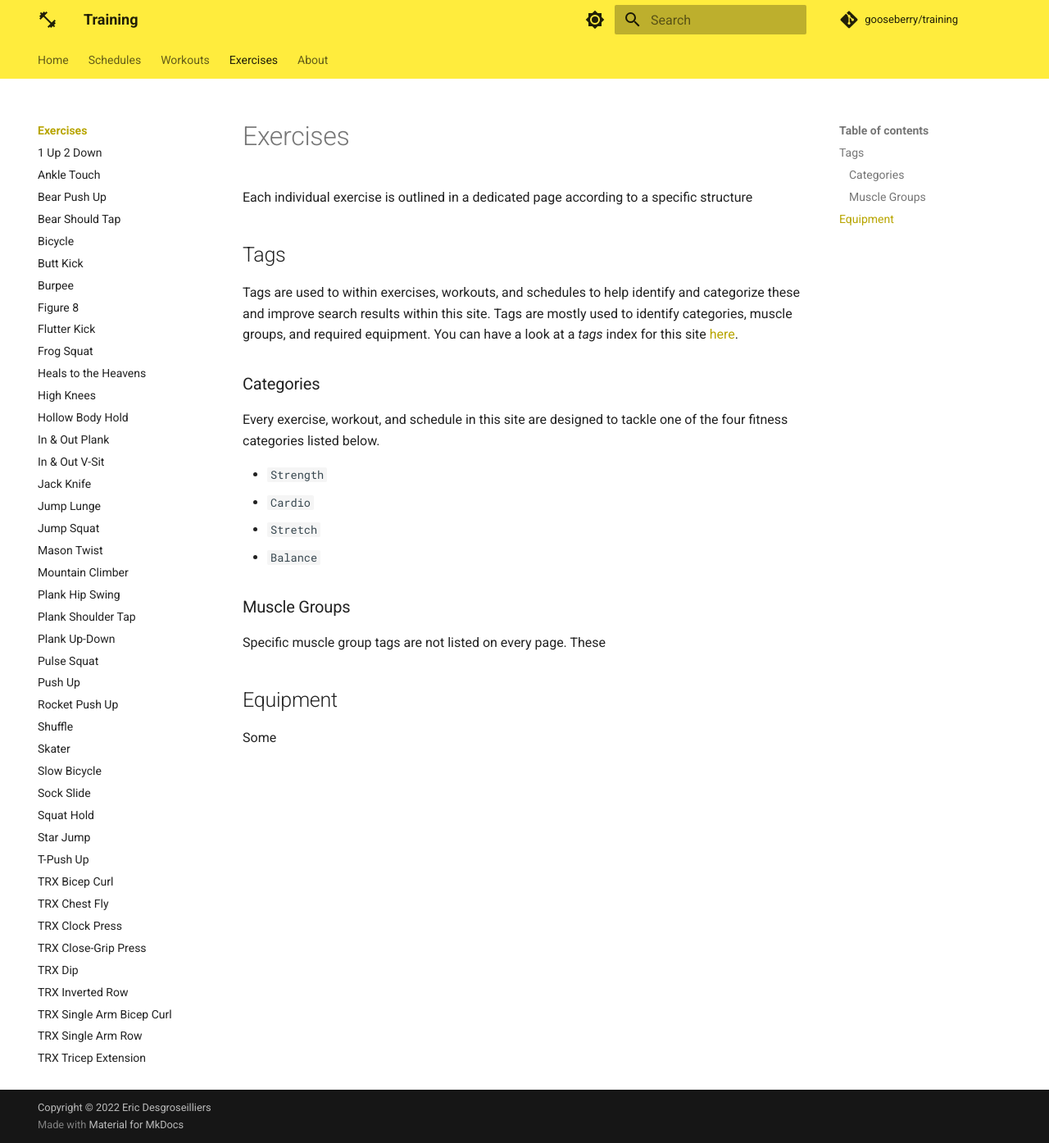
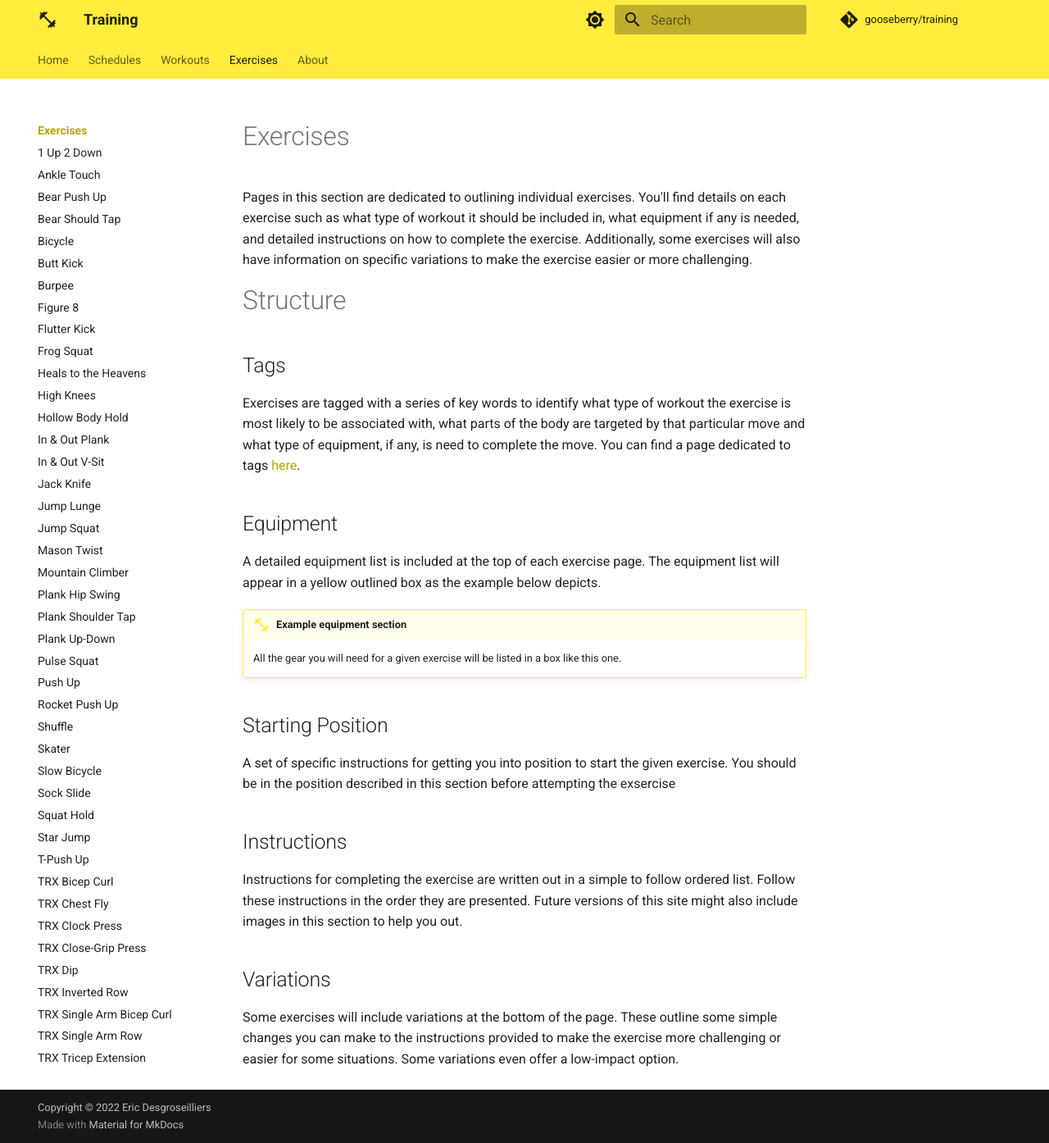
Before and after one commit to gooseberry/training, an MkDocs documentation site: the page built from docs/exercises/index.md, in a window 1280 px wide and 1394 px high. Shown: the whole window at 82% size. Built offline with MkDocs 1.6.1 and Material for MkDocs 9.7.7, drawn with Linux system fonts in a browser that asks for light colours; comment, search, counter and statistics services are not loaded.

Commit message:
update exercise page

```diff
--- a/docs/exercises/index.md
+++ b/docs/exercises/index.md
@@ -1,25 +1,29 @@
 # Exercises
 
-Each individual exercise is outlined in a dedicated page according to a specific structure
+Pages in this section are dedicated to outlining individual exercises.  You'll find details on each exercise such as what type of workout it should be included in, what equipment if any is needed, and detailed instructions on how to complete the exercise.  Additionally, some exercises will also have information on specific variations to make the exercise easier or more challenging.
+
+# Structure
 
 ## Tags
 
-Tags are used to within exercises, workouts, and schedules to help identify and categorize these and improve search results within this site.  Tags are mostly used to identify categories, muscle groups, and required equipment.  You can have a look at a _tags_ index for this site [here](../about/tags.md).
-
-### Categories
-
-Every exercise, workout, and schedule in this site are designed to tackle one of the four fitness categories listed below.
-
-* `Strength`
-* `Cardio`
-* `Stretch`
-* `Balance`
-
-### Muscle Groups
-
-Specific muscle group tags are not listed on every page.  These
-
+Exercises are tagged with a series of key words to identify what type of workout the exercise is most likely to be associated with, what parts of the body are targeted by that particular move and what type of equipment, if any, is need to complete the move. You can find a page dedicated to tags [here](../about/tags.md).
 
 ## Equipment
 
-Some
+A detailed equipment list is included at the top of each exercise page.  The equipment list will appear in a yellow outlined box as the example below depicts.
+
+!!! equipment "Example equipment section"
+
+    All the gear you will need for a given exercise will be listed in a box like this one.
+
+## Starting Position
+
+A set of specific instructions for getting you into position to start the given exercise.  You should be in the position described in this section before attempting the exsercise
+
+## Instructions
+
+Instructions for completing the exercise are written out in a simple to follow ordered list.  Follow these instructions in the order they are presented.  Future versions of this site might also include images in this section to help you out.
+
+## Variations
+
+Some exercises will include variations at the bottom of the page.  These outline some simple changes you can make to the instructions provided to make the exercise more challenging or easier for some situations.  Some variations even offer a low-impact option.
```
Also changed, not shown: docs/exercises/1-up-2-down.md (+2 -0 lines), docs/exercises/figure-8.md (+3 -2 lines), docs/exercises/plank-swing.md (+2 -1 lines).
